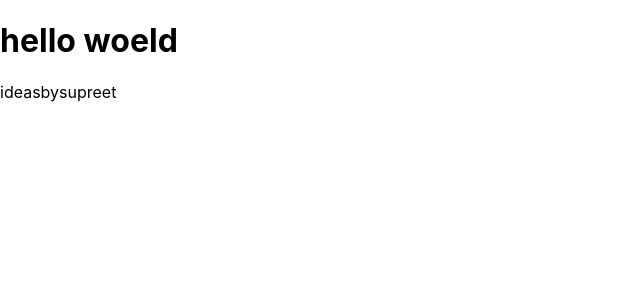
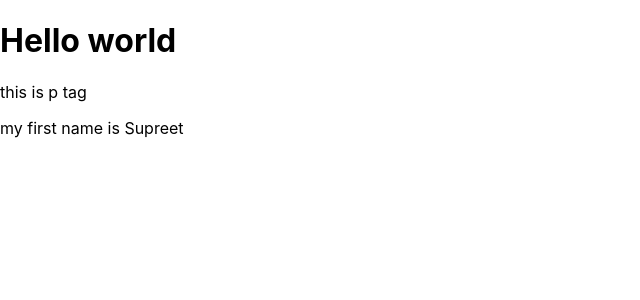
Before and after one commit to supreetph/React, a React (Create React App) app: page / in a window 1280 px wide. Shown: the top 300 px of the page, without its empty margins (0-640 px from the left). Built offline with nearby package versions, Linux system fonts and the light colour scheme.

Commit message:
Added a component

```diff
--- /dev/null
+++ b/src/Heading.jsx
@@ -0,0 +1,8 @@
+import React from 'react';
+import ReatDOM from 'react-dom';
+
+function Heading() {
+    return <h1> Hello world</h1>
+
+}
+export default Heading;
--- a/src/index.js
+++ b/src/index.js
@@ -2,13 +2,17 @@ import React from 'react';
 import ReactDOM from 'react-dom';
 import './index.css';
 import App from './App';
+import Heading from './Heading';
 import * as serviceWorker from './serviceWorker';
 
+const fname = "Supreet";
 ReactDOM.render(
-    [<h1> hello woeld</h1>,
-        <p>ideasbysupreet</p>
-        ]
-    ,
+   [ <Heading/>,
+        <p>this is p tag</p>,
+        <p> my first name is {fname}</p>],
+
+
+
   document.getElementById('root')
 );
 
```
